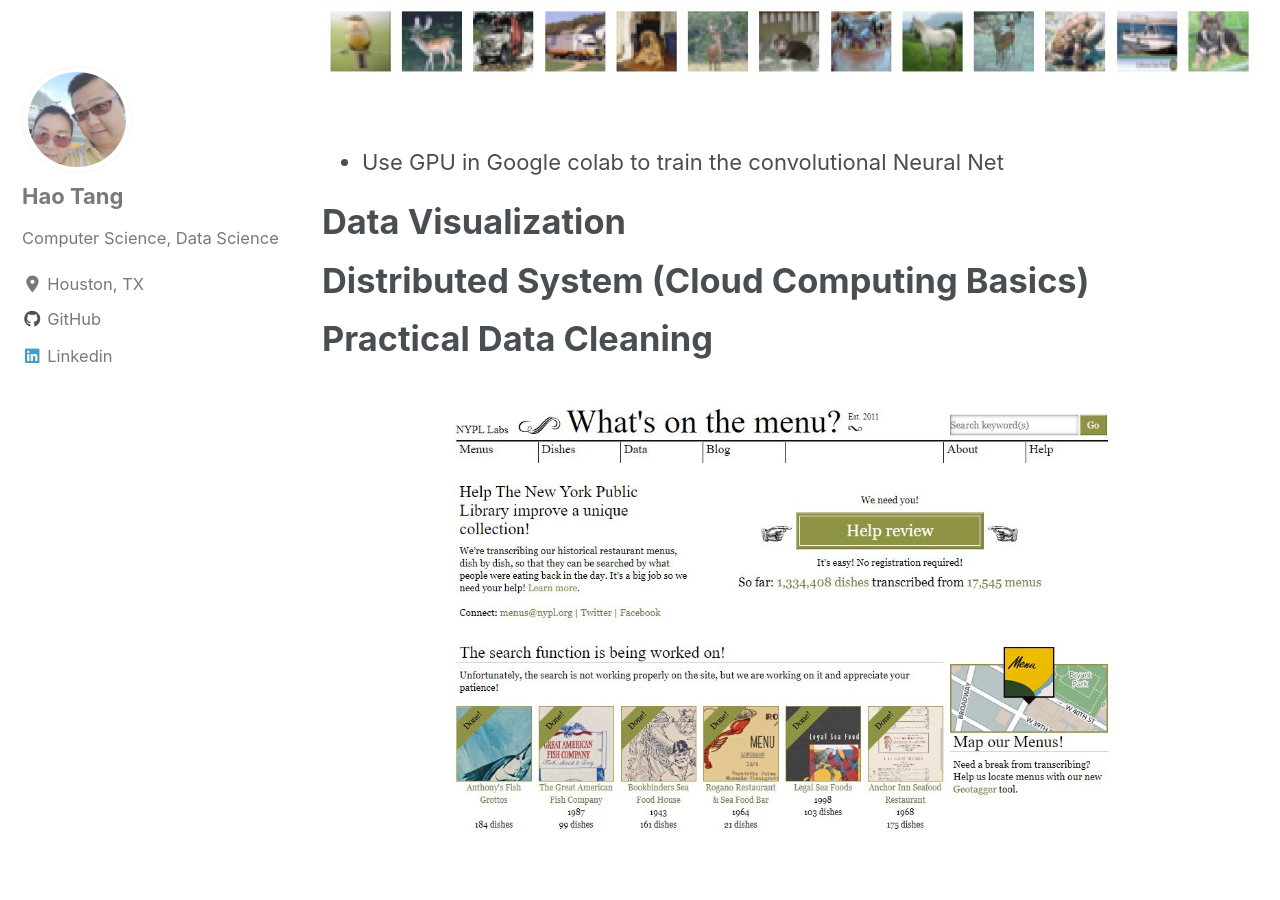
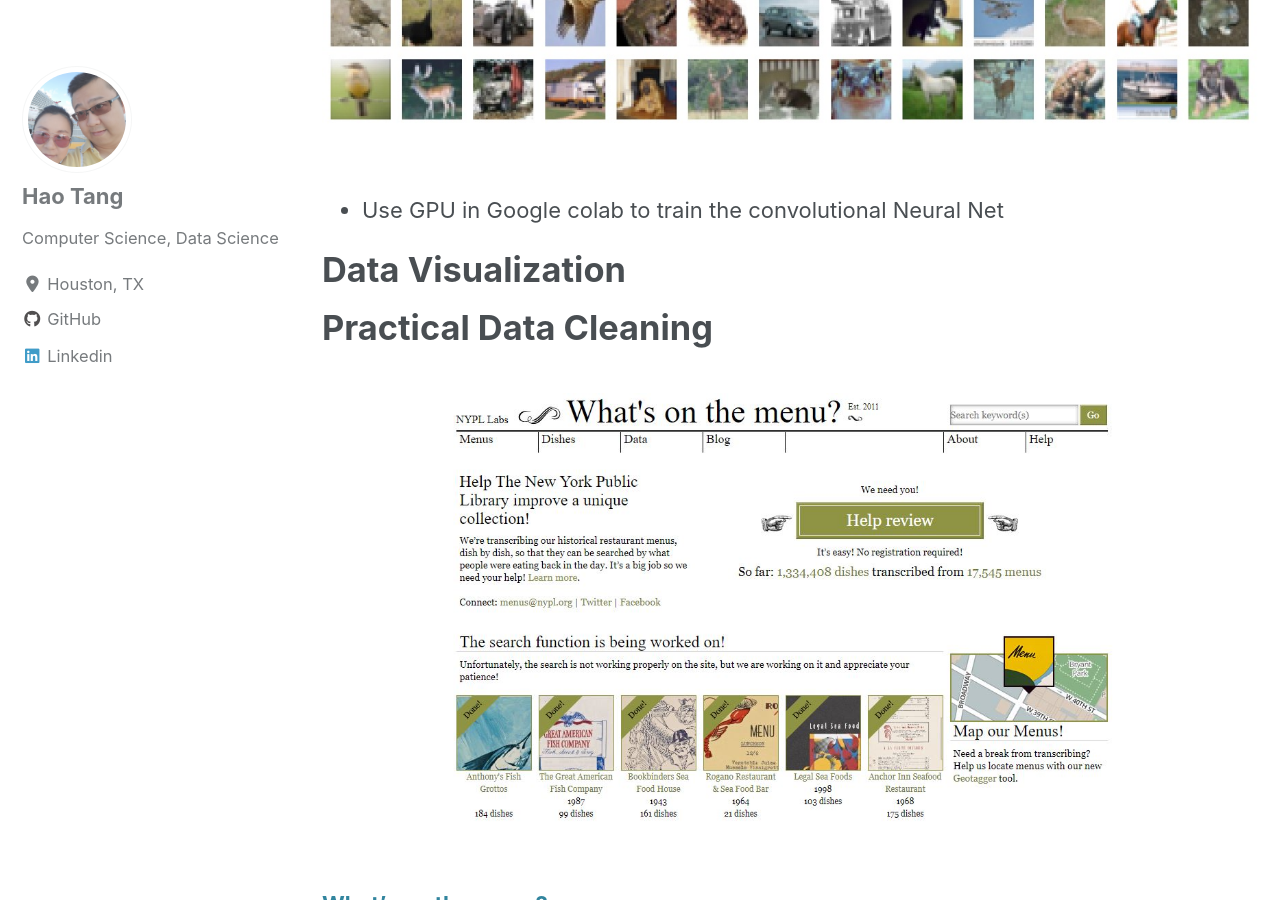
Before and after one commit to tanghao205/tanghao205.github.io, a Jekyll site: the page built from _pages/ML_NN.md, in a window 1280 px wide and 900 px high, scrolled down 5058 px. Built offline with Jekyll 4.4.1, drawn with Linux system fonts in a browser that asks for light colours; cached includes are drawn as plain includes; nearby versions of some CDN libraries; some of the changed text lies outside the part shown.

Commit message:
Update ML_NN.md

```diff
--- a/_pages/ML_NN.md
+++ b/_pages/ML_NN.md
@@ -37,7 +37,7 @@
 
 
 
-# Wine Review Learning and Recomdation
+## Wine Review Learning and Recomdation
 
 
 <figure>
@@ -55,7 +55,7 @@
 [Here is the Report generated by R](https://drive.google.com/file/d/1xG22XOC8PpvZ1un-71rI32TFvMr9Pn4D/view?usp=sharing)
 [.rmd file](https://drive.google.com/file/d/1jdZ4tn9121L2_3qeqUFUdHUfu3FR3ebR/view?usp=sharing)
 
-# Skin Cancer Diagnosis Learning
+## Skin Cancer Diagnosis Learning
 
 Skin cancer, as the abnormal growth of skin cell, is one of the most common cancer in the US. The curing effect to
 it is based on detection in the early stage.
@@ -125,7 +125,6 @@
 
 # Data Visualization
 
-# Distributed System (Cloud Computing Basics)
 
 # Practical Data Cleaning
 
@@ -151,6 +150,6 @@
 
 [Here is the Report](https://drive.google.com/file/d/1WlkwBezYAV35sIIWqUu__cQTIulCS-Nn/view?usp=sharing)
 
-# Cloud Computing Application
+
 
 # Advanced Beyesian Modeling
```
